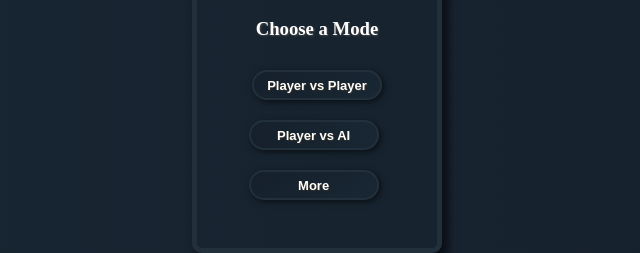
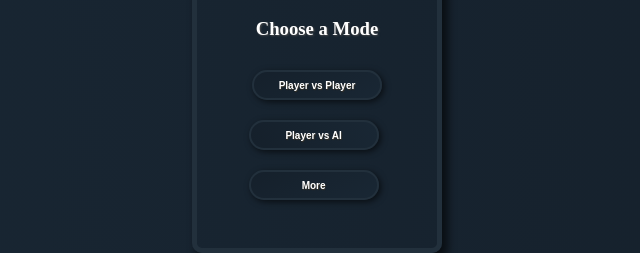
Before and after one commit to ect3/Tic-Tac-Toe, a plain HTML site: page index.html in a window 1280 px wide. Shown: the part 322-575 px from the top of the page, 323-963 px from the left. Drawn offline with Linux system fonts and the light colour scheme.

Commit message:
Update start.css
text size adjust

```diff
--- a/start.css
+++ b/start.css
@@ -50,7 +50,7 @@ body {
 
 #pvp {
     margin-top: 30px;
-    font-size: 13px;
+    font-size: 10px;
     width: 130px;
     height: 30px;
     background: linear-gradient(150deg,#15202b,#192734);
@@ -74,7 +74,7 @@ body {
 /* this is player vs ai button */
 #mainButton {
     margin-top: 20px;
-    font-size: 13px;
+    font-size: 10px;
     width: 130px;
     height: 30px;
     background: linear-gradient(70deg,#15202b,#192734);
@@ -84,7 +84,7 @@ body {
     padding: 2px;
     cursor: pointer;
     border-radius: 30px;
-    font-weight: 800;
+    font-weight: 600;
     box-shadow: 2px 2px 6px  rgba(0, 0, 0, .6);
     display: block;
     justify-content: center;
@@ -135,7 +135,7 @@ body {
 
 #socialBtn {
     margin-top: 20px;
-    font-size: 13px;
+    font-size: 10px;
     width: 130px;
     height: 30px;
     background: linear-gradient(150deg,#15202b,#192734);
@@ -144,7 +144,7 @@ body {
     border: 2px solid #22303c;
     cursor: pointer;
     border-radius: 30px;
-    font-weight: 800;
+    font-weight: 600;
     box-shadow: 2px 2px 6px  rgba(0, 0, 0, .6);
     display: block;
     justify-content: center;
```
